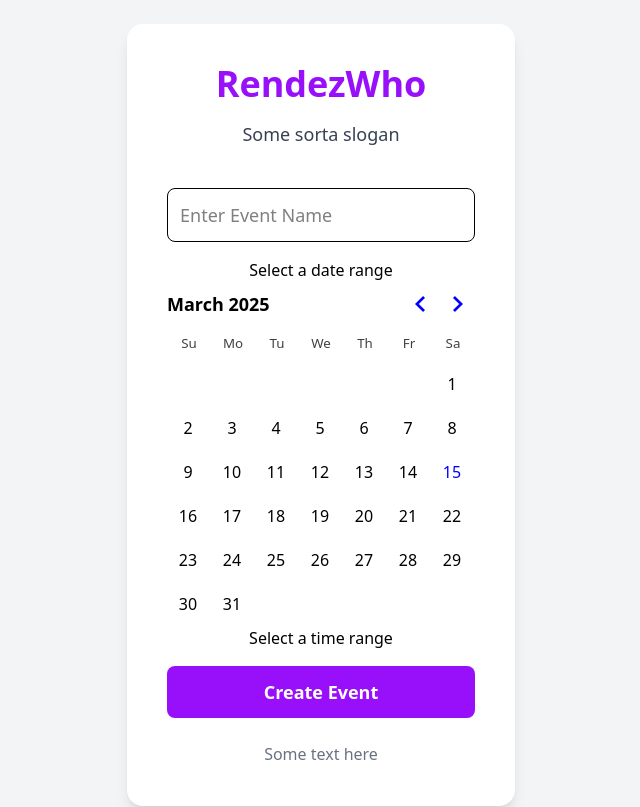
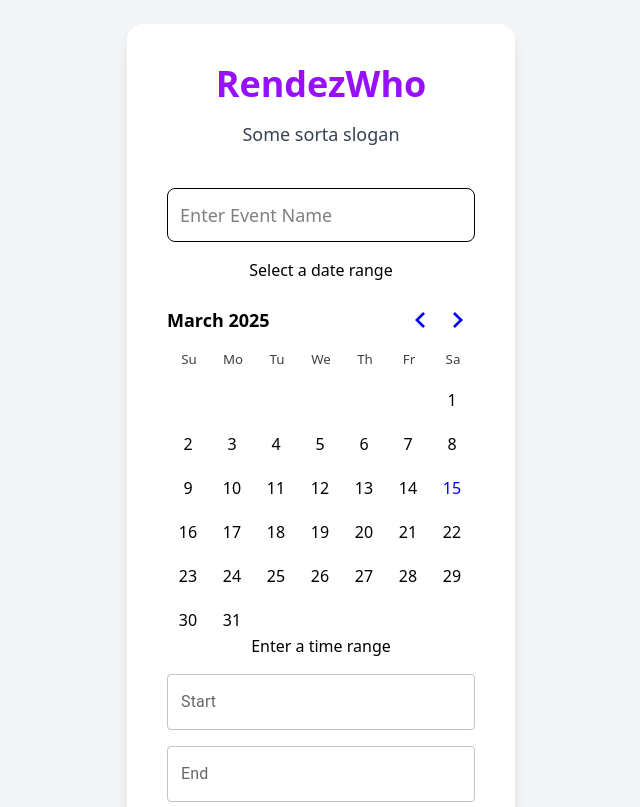
Before and after one commit to SammriddhGupta/RendezWho, a React (Vite) app: page / in a window 1280 px wide. Shown: the top 807 px of the page, without its empty margins (319-959 px from the left). Built offline with nearby package versions, Linux system fonts and the light colour scheme.

Commit message:
Add time range picker component

```diff
--- a/package.json
+++ b/package.json
@@ -10,7 +10,13 @@
     "preview": "vite preview"
   },
   "dependencies": {
+    "@emotion/react": "^11.14.0",
+    "@emotion/styled": "^11.14.0",
+    "@fontsource/roboto": "^5.2.5",
+    "@mui/material": "^6.4.7",
+    "@mui/x-date-pickers": "^7.27.3",
     "@tailwindcss/postcss": "^4.0.14",
+    "dayjs": "^1.11.13",
     "leaflet": "^1.9.4",
     "leaflet-geosearch": "^4.2.0",
     "postcss": "^8.5.3",
--- a/src/Home.jsx
+++ b/src/Home.jsx
@@ -3,7 +3,11 @@ import "./index.css";
 import { useNavigate } from "react-router-dom"; // Import useNavigate
 import { DayPicker } from "react-day-picker";
 import "react-day-picker/dist/style.css";
-
+import { LocalizationProvider } from "@mui/x-date-pickers/LocalizationProvider";
+import { AdapterDayjs } from "@mui/x-date-pickers/AdapterDayjs";
+import { TimePicker } from "@mui/x-date-pickers/TimePicker";
+import { TextField } from "@mui/material";
+import dayjs from "dayjs";
 
 function Home() {
   const [eventName, setEventName] = useState("");
@@ -25,8 +29,12 @@ function Home() {
     }
   };
 
+  // State for start time and end time
+  const [startTime, setStartTime] = useState(null); // null means no initial value
+  const [endTime, setEndTime] = useState(null);
+
   return (
-    <>
+    <LocalizationProvider dateAdapter={AdapterDayjs}>
       <div className="min-h-screen flex flex-col items-center justify-center bg-gray-100 p-6">
         <div className="max-w-2xl text-center bg-white p-10 rounded-2xl shadow-lg">
           <h1 className="text-4xl font-bold text-purple-600">RendezWho</h1>
@@ -41,18 +49,32 @@ function Home() {
               className="p-3 border rounded-lg w-full text-lg"
             />
 
-            <div>
             <h1>Select a date range</h1>
+            <div className="h-[320px]">
               <DayPicker
                   mode="range"
                   min={1}
                   selected={selectedRange} // Highlight the selected range
                   onSelect={handleDateSelect} // Handle date selection
                 />
+            </div>
 
-            <h1>Select a time range</h1>
+            <h1>Enter a time range</h1>
+            <TimePicker
+              label="Start"
+              value={startTime}
+              onChange={(newValue) => setStartTime(newValue)}
+              renderInput={(params) => <TextField {...params} />}
+              views={['hours']}
+            />
 
-            </div>
+            <TimePicker
+              label="End"
+              value={endTime}
+              onChange={(newValue) => setEndTime(newValue)}
+              renderInput={(params) => <TextField {...params} />}
+              views={['hours']}
+            />
 
             <button
               className="bg-purple-600 text-white px-6 py-3 rounded-lg text-lg font-semibold hover:bg-blue-700"
@@ -67,7 +89,7 @@ function Home() {
           </div>
         </div>
       </div>
-    </>
+    </LocalizationProvider>
   );
 }
 
```
Also changed, not shown: 1 other file (tests, documents, lock files or other folders). Lines whose indentation alone changed are shown as unchanged.
